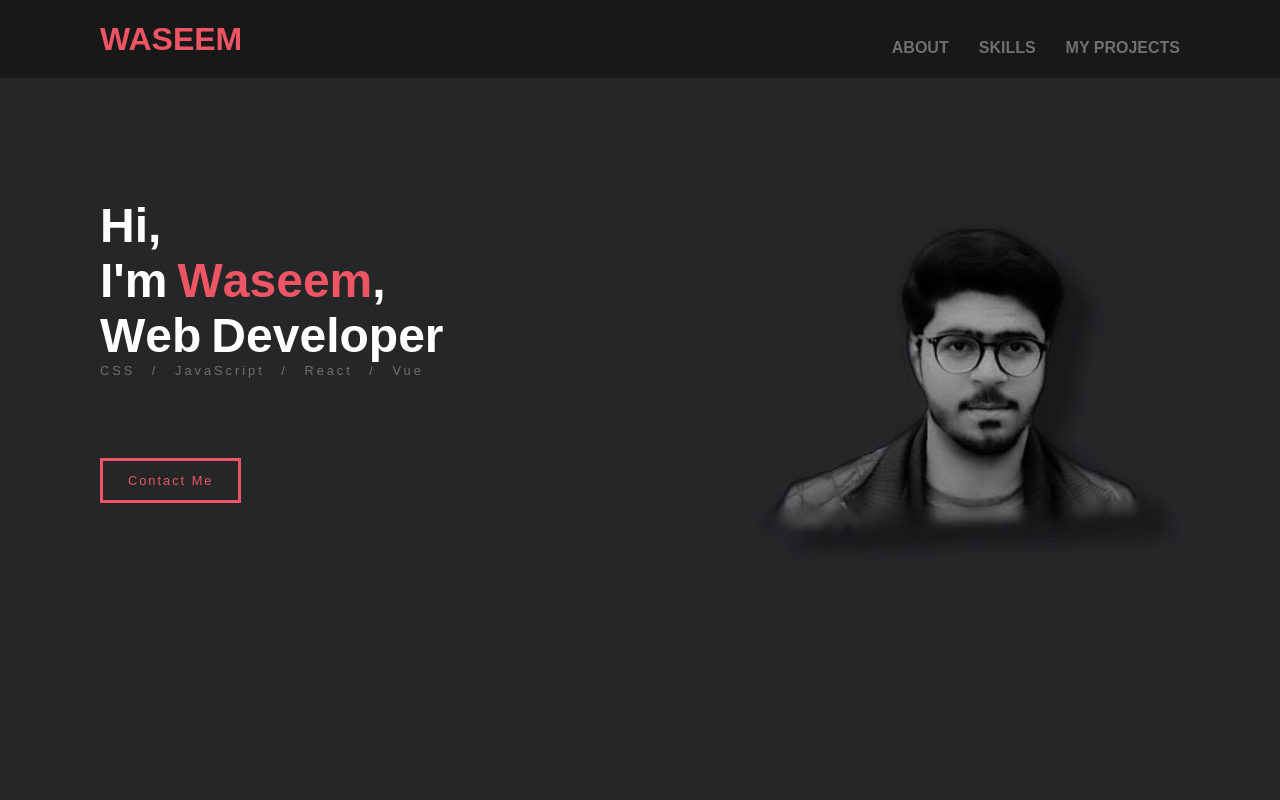
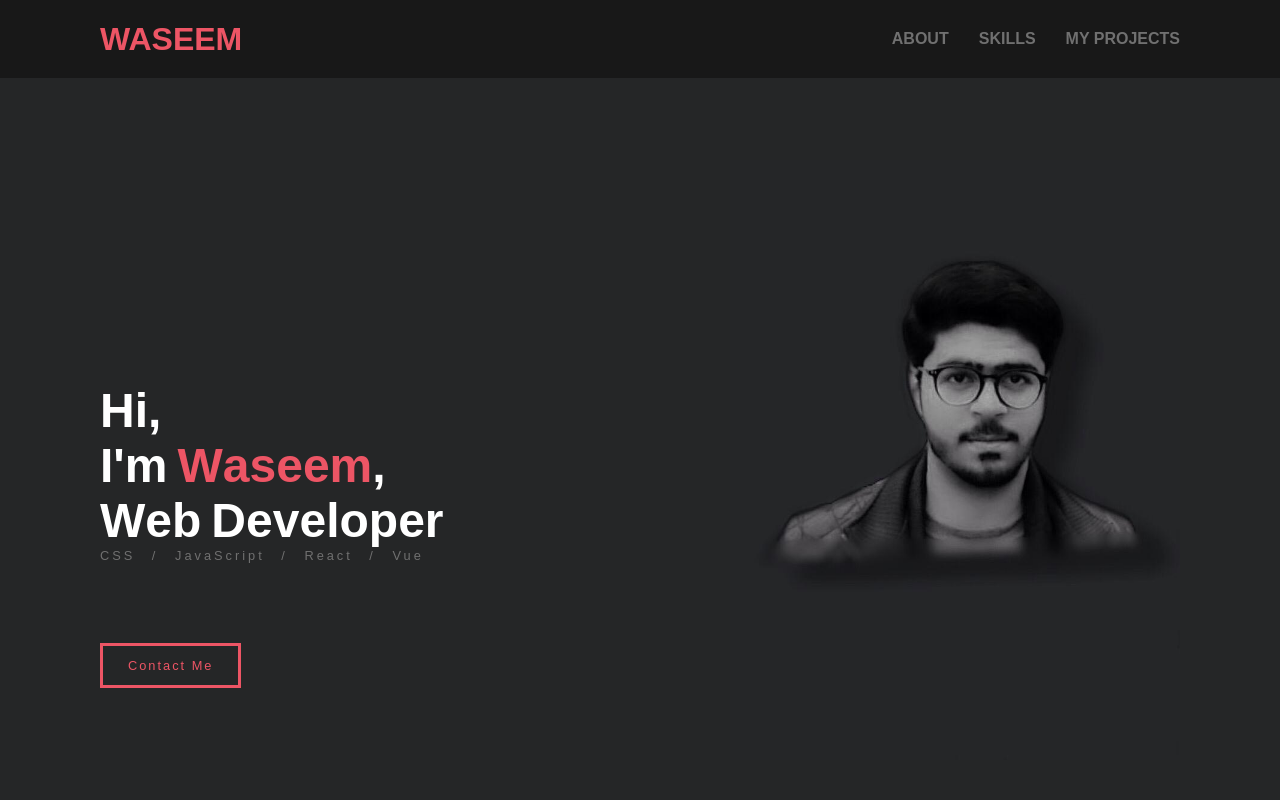
Before and after one commit to WaseemTalib/portfolio, a React (Create React App) app: page / in a window 1280 px wide. Shown: the top 800 px of the page. Built offline with nearby package versions, Linux system fonts and the light colour scheme.

Commit message:
Header Aligned

```diff
--- a/src/App.css
+++ b/src/App.css
@@ -23,7 +23,8 @@ nav ul,
 .work-category {
     display: flex;
     flex-wrap: wrap;
-    justify-content: space-between
+    justify-content: space-between;
+    align-items: center
 }
 
 body {
```
